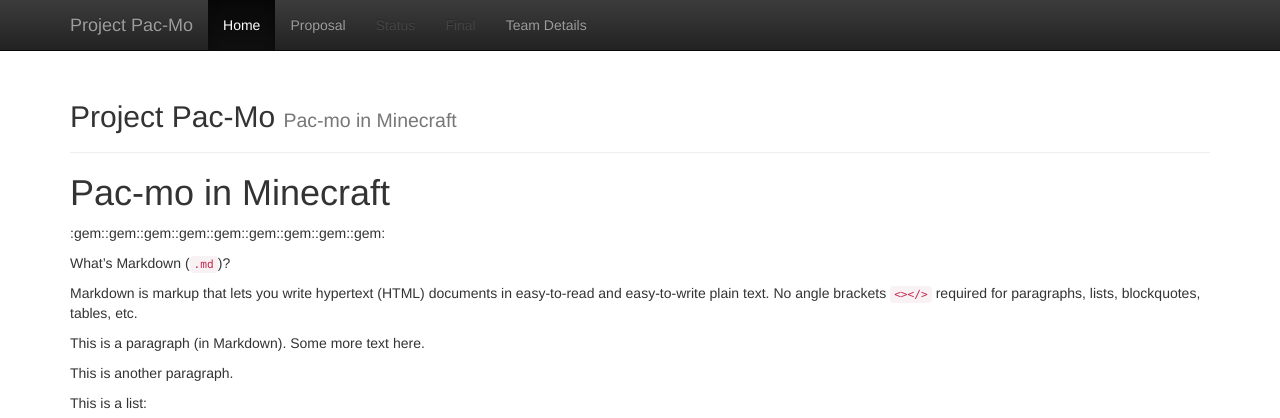
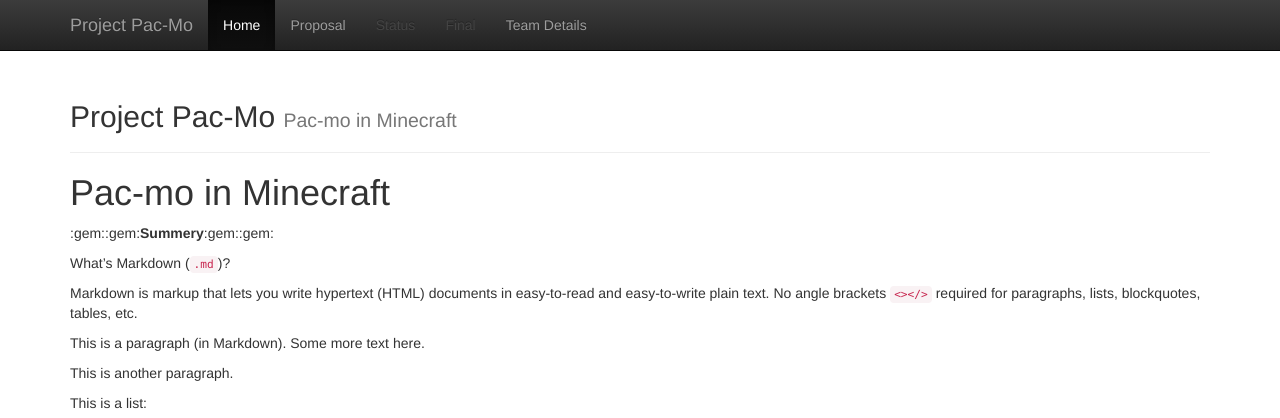
Before and after one commit to qdingqim/Pac-mo, a Jekyll site: the page built from docs/index.md, in a window 1280 px wide. Shown: the top 418 px of the page. Built offline with Jekyll 4.4.1, drawn with Linux system fonts in a browser that asks for light colours; some of the changed lines change nothing that is shown.

Commit message:
Update index.md

```diff
--- a/docs/index.md
+++ b/docs/index.md
@@ -4,7 +4,7 @@
 ---
 
 # Pac-mo in Minecraft
-:gem::gem::gem::gem::gem::gem::gem::gem::gem:
+:gem::gem:__Summery__:gem::gem:
 
 What's Markdown (`.md`)?
 
```
